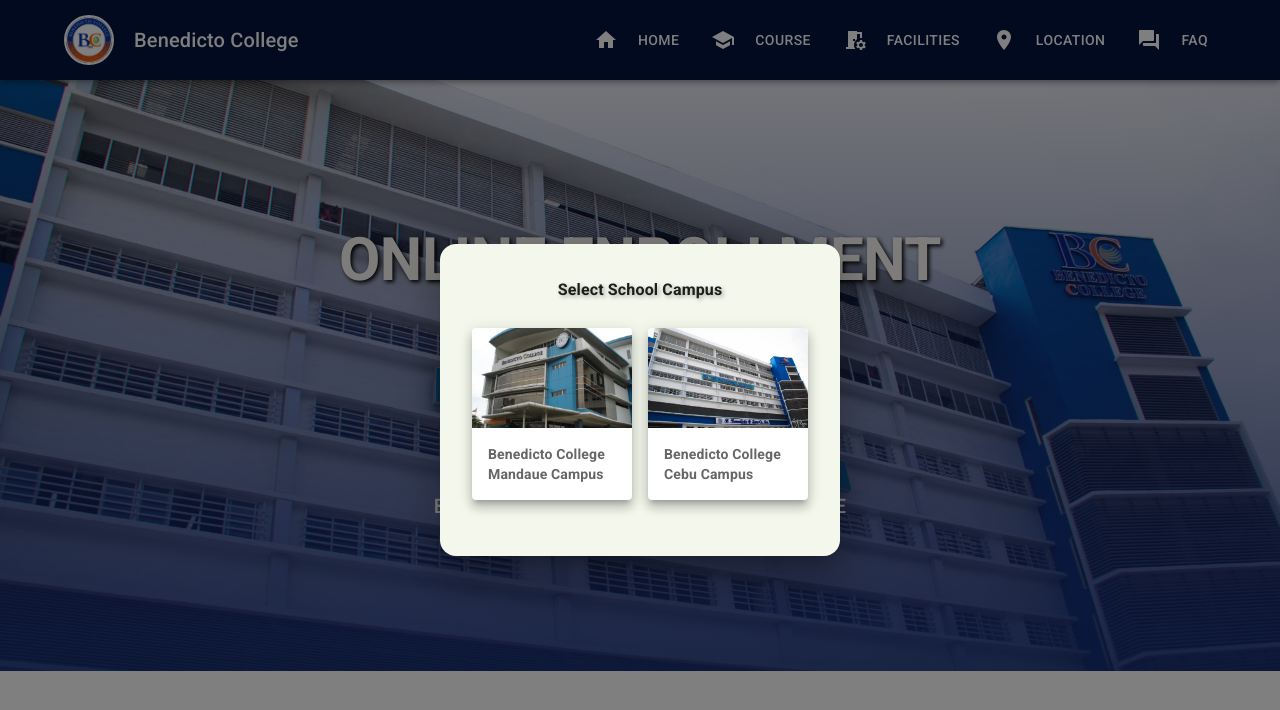
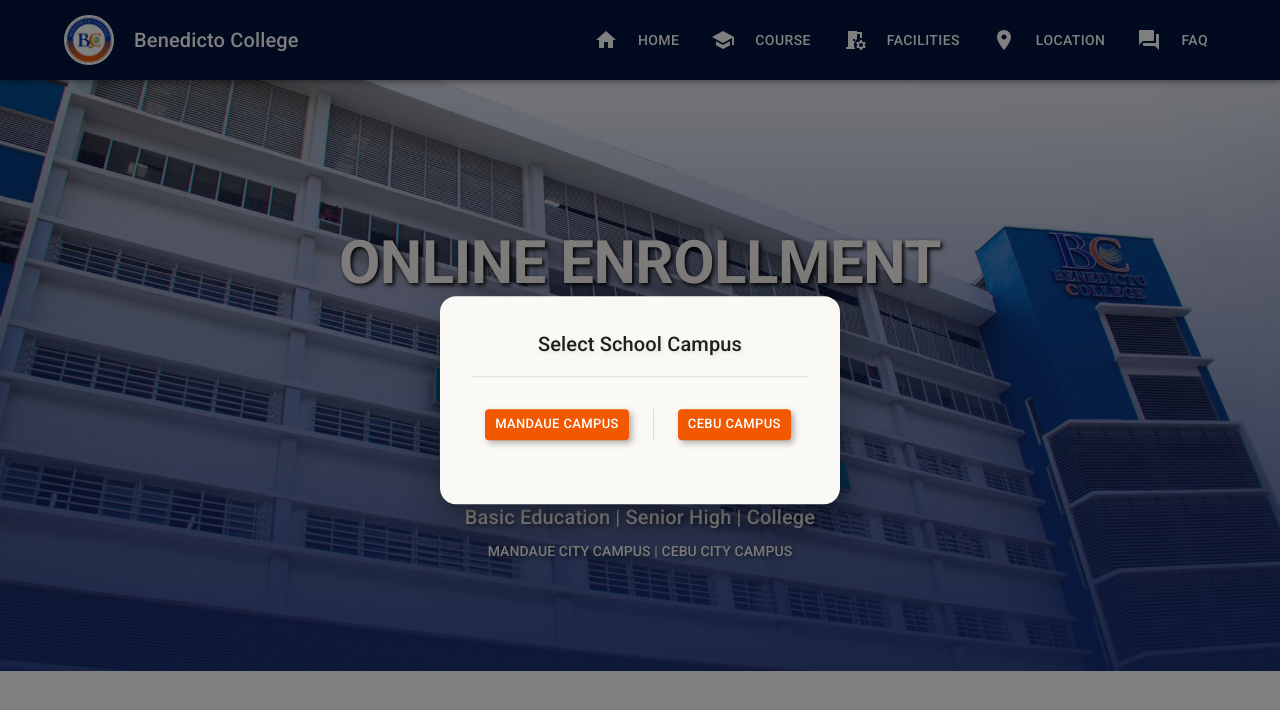
Before and after one commit to npcnon/UIUXPublic-Cebu-City-Campus, a React (Vite) app: page / in a window 1280 px wide. Both pictures are taken after a click on the button "ENROLL NOW". Shown: the top 710 px of the page. Built offline with nearby package versions, Linux system fonts and the light colour scheme.

Commit message:
Done fixing modals

```diff
--- a/src/Pages/Home/components/Hero.tsx
+++ b/src/Pages/Home/components/Hero.tsx
@@ -4,24 +4,16 @@
 import Stack from "@mui/material/Stack";
 import Typography from "@mui/material/Typography";
 import bcCebu from "../../../StaticFiles/benedicto_background.jpg";
-import bcmain from "../../../StaticFiles/bcmain.jpg";
 //modal imports
 import { useState } from "react";
 import Modal from "@mui/material/Modal";
 //grid imports
-import { styled } from "@mui/material/styles";
 import Grid from "@mui/material/Grid";
 import { Link } from "react-router-dom";
-//card
-import Card from "@mui/material/Card";
-import CardContent from "@mui/material/CardContent";
-import CardMedia from "@mui/material/CardMedia";
-import { CardActionArea } from "@mui/material";
-
-const FormGrid = styled(Grid)(() => ({
-  display: "flex",
-  flexDirection: "column",
-}));
+//
+import Divider from "@mui/material/Divider";
+import SendIcon from "@mui/icons-material/Send";
+import AddCircleIcon from "@mui/icons-material/AddCircle";
 
 export default function Hero() {
   const [open, setOpen] = useState(false);
@@ -58,6 +50,7 @@
             variant="h2"
             mb={2}
             sx={{
+              lineHeight: 1.3,
               alignSelf: "center",
               fontWeight: "bold",
               textShadow: "2px 2px 4px rgba(0, 0, 0, 1)",
@@ -76,20 +69,34 @@
             sx={{ pt: 2, width: { xs: "100%", sm: "auto" } }}
           >
             <Button
-              color="primary"
               variant="contained"
-              size="large"
+              startIcon={<AddCircleIcon />}
               sx={{
                 backgroundColor: "#f15800", // Custom background color
                 color: "#FFFFFF", // Custom text color
                 "&:hover": {
                   backgroundColor: "#FFA500", // Custom hover color
                 },
+                textShadow: "2px 2px 4px rgba(0, 0, 0, 0.5)",
                 boxShadow: "3px 3px 6px rgba(0, 0, 0, 0.3)",
               }}
               onClick={handleOpen}
             >
               Enroll Now
+            </Button>
+
+            <Button
+              href="/Sign-in"
+              endIcon={<SendIcon />}
+              sx={{
+                color: "#FFFFFF", // Custom text color
+                "&:hover": {
+                  backgroundColor: "#f15800", // Custom hover color
+                },
+                textShadow: "2px 2px 4px rgba(0, 0, 0, 1)",
+              }}
+            >
+              Student Portal
             </Button>
           </Stack>
         </Stack>
@@ -98,16 +105,27 @@
           textAlign="center"
           color="#faf9f6"
           variant="h6"
-          sx={{ alignSelf: "center", width: { sm: "100%", md: "80%" } }}
+          sx={{
+            alignSelf: "center",
+            lineHeight: 2,
+            width: { sm: "100%", md: "80%" },
+            textShadow: "2px 2px 4px rgba(0, 0, 0, 0.5)",
+          }}
         >
-          BASIC EDUCATION | SENIOR HIGH | COLLEGE
+          Basic Education | Senior High | College{" "}
         </Typography>
 
         <Typography
           textAlign="center"
           color="#faf9f6"
           variant="subtitle2"
-          sx={{ alignSelf: "center", width: { sm: "100%", md: "80%" } }}
+          sx={{
+            lineHeight: 2,
+            alignSelf: "center",
+            fontWeight: "medium",
+            width: { sm: "100%", md: "80%" },
+            textShadow: "2px 2px 4px rgba(0, 0, 0, 0.5)",
+          }}
         >
           MANDAUE CITY CAMPUS | CEBU CITY CAMPUS
         </Typography>
@@ -127,7 +145,7 @@
             left: "50%",
             transform: "translate(-50%, -50%)",
             width: { xs: "90%", sm: 400 },
-            bgcolor: "#F3F7EC",
+            bgcolor: "#faf9f6",
             borderRadius: "16px",
             boxShadow: 24,
             p: { xs: 2, sm: 4 },
@@ -135,92 +153,82 @@
         >
           <Typography
             id="enroll-modal-title"
-            variant="subtitle1"
-            component="h2"
+            variant="h6"
             textAlign="center"
             sx={{
-              fontWeight: "bold",
-              textShadow: "2px 2px 4px rgba(0, 0, 0, 0.3)",
+              color: "#1E201E", // Custom text color
+              fontWeight: "medium",
+              textShadow: "2px 2px 4px rgba(0, 0, 0, 0.1)",
             }}
           >
             Select School Campus
           </Typography>
+          <Divider sx={{ mt: 2, mb: 3 }} />
 
           <Grid
             container
-            spacing={2}
+            spacing={0.5}
             justifyContent="center"
             sx={{ mt: 1, mb: 3 }}
           >
-            {/* Mandaue City */}
-            <FormGrid
-              item
-              xs={12}
-              md={6}
-              lg={6}
+            <Grid
+              justifyContent="center"
+              alignItems="center"
               sx={{
-                display: "flex",
-                flexDirection: "column",
-                alignItems: "center",
+                mt: 1,
+                mb: 1,
               }}
             >
-              <Link to="/EnrollmentPage" style={{ textDecoration: "none" }}>
-                <Card sx={{ maxWidth: 345, boxShadow: 8 }}>
-                  <CardActionArea>
-                    <CardMedia
-                      component="img"
-                      height="100"
-                      image={bcmain}
-                      alt="school"
-                    />
-                    <CardContent>
-                      <Typography
-                        variant="body2"
-                        color="text.secondary"
-                        sx={{ fontWeight: "bold" }}
-                      >
-                        Benedicto College Mandaue Campus
-                      </Typography>
-                    </CardContent>
-                  </CardActionArea>
-                </Card>
-              </Link>
-            </FormGrid>
+              <Button
+                href="/Enrollment"
+                variant="contained"
+                size="small"
+                sx={{
+                  backgroundColor: "#f15800", // Custom background color
+                  color: "#FFFFFF", // Custom text color
+                  "&:hover": {
+                    backgroundColor: "#FFA500", // Custom hover color
+                  },
+                  boxShadow: "3px 3px 6px rgba(0, 0, 0, 0.3)",
+                }}
+              >
+                Mandaue Campus
+              </Button>
+            </Grid>
 
-            {/* Cebu City */}
-            <FormGrid
-              item
-              xs={12}
-              md={6}
-              lg={6}
+            <Divider
+              orientation="vertical"
+              variant="middle"
+              flexItem
               sx={{
-                display: "flex",
-                flexDirection: "column",
-                alignItems: "center",
+                mr: 3,
+                ml: 3,
+              }}
+            />
+            <Grid
+              justifyContent="center"
+              alignItems="center"
+              sx={{
+                mt: 1,
+                mb: 1,
               }}
             >
-              <Link to="/EnrollmentPage" style={{ textDecoration: "none" }}>
-                <Card sx={{ maxWidth: 345, boxShadow: 8 }}>
-                  <CardActionArea>
-                    <CardMedia
-                      component="img"
-                      height="100"
-                      image={bcCebu}
-                      alt="school"
-                    />
-                    <CardContent>
-                      <Typography
-                        variant="body2"
-                        color="text.secondary"
-                        sx={{ fontWeight: "bold" }}
-                      >
-                        Benedicto College Cebu Campus
-                      </Typography>
-                    </CardContent>
-                  </CardActionArea>
-                </Card>
-              </Link>
-            </FormGrid>
+              <Button
+                href="/Enrollment"
+                variant="contained"
+                size="small"
+                sx={{
+                  backgroundColor: "#f15800", // Custom background color
+                  color: "#FFFFFF", // Custom text color
+                  "&:hover": {
+                    backgroundColor: "#FFA500", // Custom hover color
+                  },
+                  boxShadow: "3px 3px 6px rgba(0, 0, 0, 0.3)",
+                }}
+              >
+                Cebu Campus
+              </Button>
+            </Grid>
           </Grid>
         </Box>
       </Modal>
```
